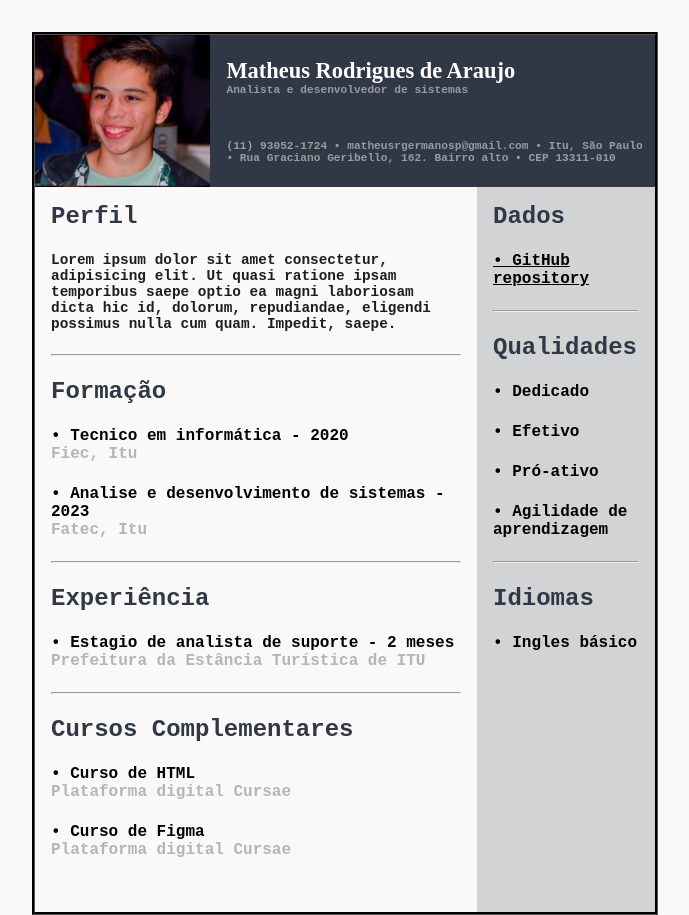
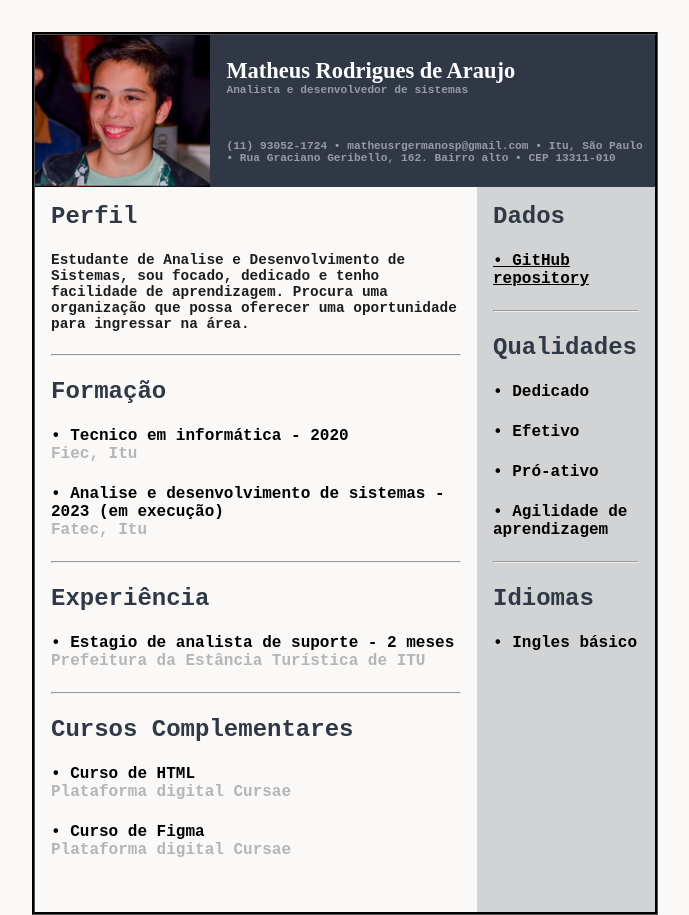
Before and after one commit to MrGermano/PWEB-Curriculo, a plain HTML site: page index.html in a window 1280 px wide. Shown: the whole page, without its empty margins (295-984 px from the left). Drawn offline with Linux system fonts and the light colour scheme.

Commit message:
CvOnline

```diff
--- a/index.html
+++ b/index.html
@@ -24,9 +24,10 @@
     <div class="baixo">
       <h3 class="titulo">Perfil</h3>
       <br>
-      <h3 class="perfil">Lorem ipsum dolor sit amet consectetur, adipisicing elit. Ut quasi ratione ipsam temporibus
-        saepe optio ea magni laboriosam dicta hic id, dolorum, repudiandae, eligendi possimus nulla cum quam. Impedit,
-        saepe.</h3>
+      <h3 class="perfil">Estudante de Analise e Desenvolvimento de Sistemas, sou focado, dedicado e tenho facilidade de aprendizagem.
+        Procura uma organização que possa oferecer uma oportunidade para ingressar na área.
+
+      </h3>
       <br>
       <hr>
       <br>
@@ -35,7 +36,7 @@
       <h4 class="curso">• Tecnico em informática - 2020</h4>
       <h4 class="local">Fiec, Itu</h4>
       <br>
-      <h4 class="curso">• Analise e desenvolvimento de sistemas - 2023</h4>
+      <h4 class="curso">• Analise e desenvolvimento de sistemas - 2023 (em execução) </h4>
       <h4 class="local">Fatec, Itu</h4>
       <br>
       <hr>
--- a/style.css
+++ b/style.css
@@ -35,7 +35,7 @@ body {
 
 .foto {
   display: flex;
-  background-image: url("/img/minhafoto.PNG");
+  background-image: url("img/minhafoto.PNG");
   background-size: 100%;
   background-color: #261668;
   width: 176px;
```
